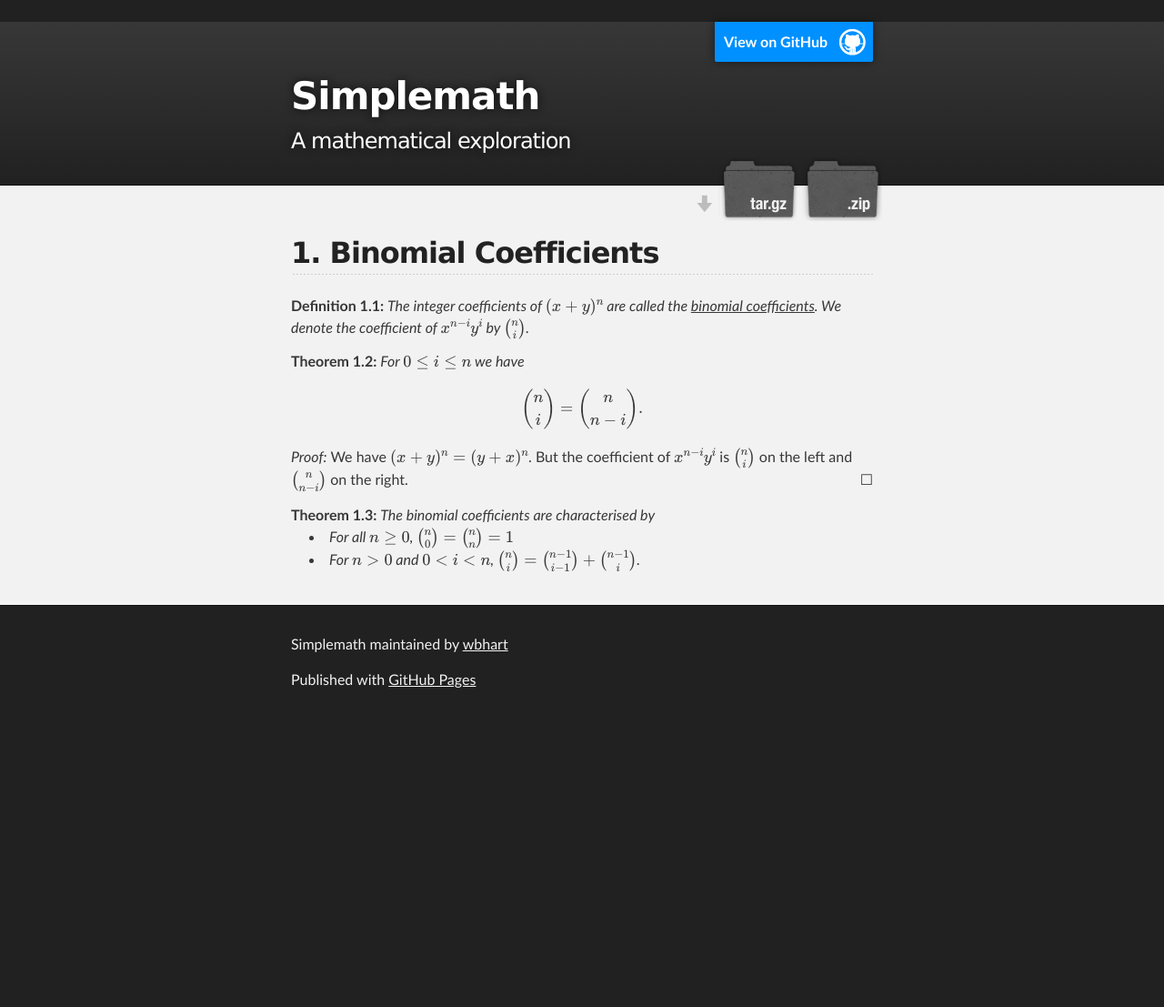
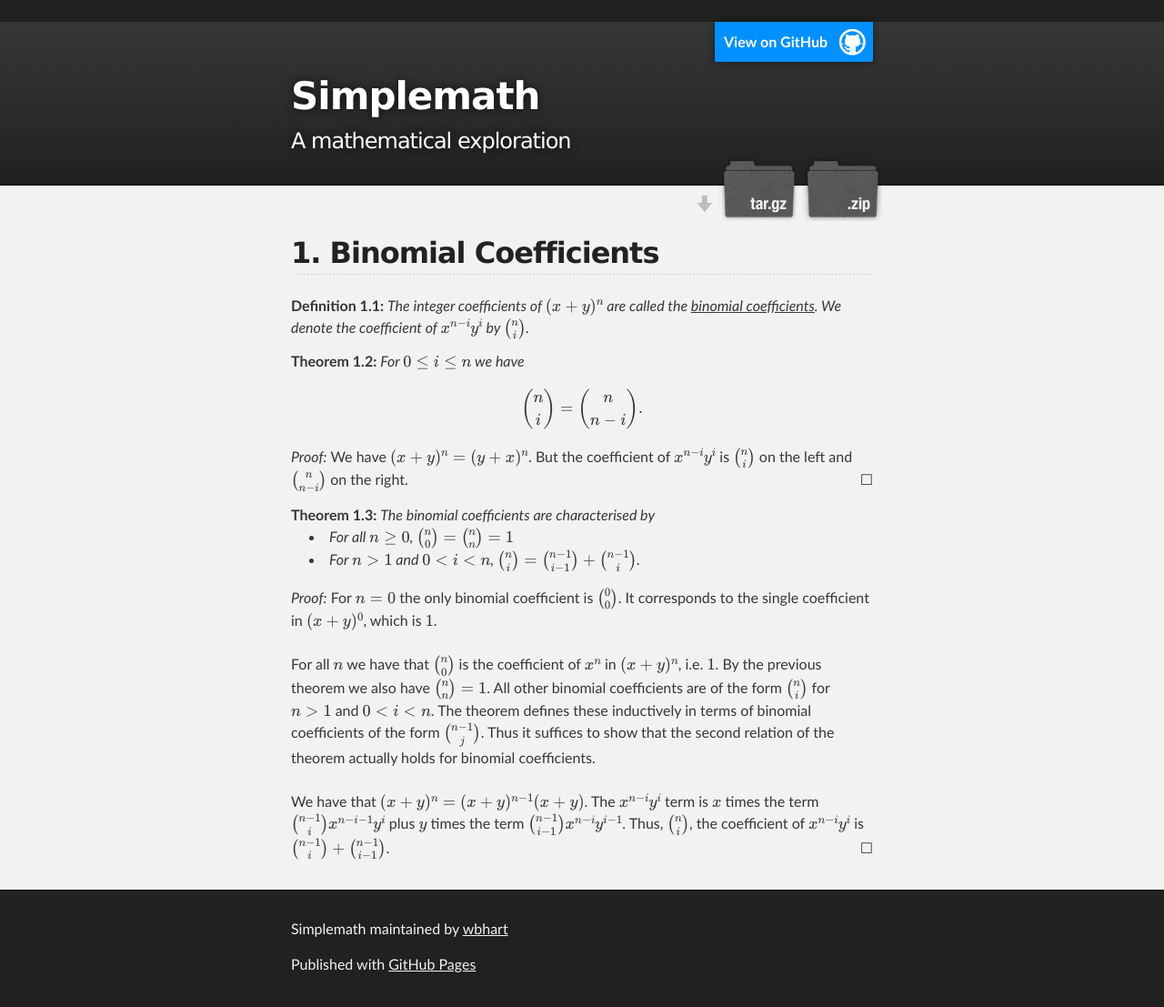
Before and after one commit to wbhart/SimpleMath, a Jekyll site: the page built from binomial.html, in a window 1280 px wide. Shown: the whole page at 91% size. Built offline with Jekyll 4.4.1, drawn with Linux system fonts in a browser that asks for light colours; formulas are drawn with MathJax 3; before the commit the page ends 900 px from its top, so only the background shows below that.

Commit message:
Update binomial.html

```diff
--- a/binomial.html
+++ b/binomial.html
@@ -20,6 +20,19 @@ $\binom{n}{n - i}$ on the right.
 <theorem> The binomial coefficients are characterised by
 <ul>
 <li> For all $n \geq 0$, $\binom{n}{0} = \binom{n}{n} = 1$</li>
-<li> For $n > 0$ and $0 < i < n$, $\binom{n}{i} = \binom{n - 1}{i - 1} + \binom{n - 1}{i}$.</li>
+<li> For $n > 1$ and $0 < i < n$, $\binom{n}{i} = \binom{n - 1}{i - 1} + \binom{n - 1}{i}$.</li>
 </ul>
 </theorem>
+
+<proof> For $n = 0$ the only binomial coefficient is $\binom{0}{0}$. It corresponds to the single coefficient in
+$(x + y)^0$, which is $1$. </br></br>
+
+For all $n$ we have that $\binom{n}{0}$ is the coefficient of $x^n$ in $(x + y)^n$, i.e. $1$. By the previous theorem we
+also have $\binom{n}{n} = 1$. All other binomial coefficients are of the form $\binom{n}{i}$ for $n > 1$ and $0 < i < n$.
+The theorem defines these inductively in terms of binomial coefficients of the form $\binom{n - 1}{j}$. Thus it suffices
+to show that the second relation of the theorem actually holds for binomial coefficients. </br></br>
+
+We have that $(x + y)^n = (x + y)^{n-1}(x + y)$. The $x^{n - i}y^i$ term is $x$ times the term
+$\binom{n - 1}{i}x^{n - i - 1}y^i$ plus $y$ times the term $\binom{n - 1}{i - 1}x^{n - i}y^{i - 1}$. Thus, $\binom{n}{i}$,
+the coefficient of $x^{n - i}{y^i}$ is $\binom{n - 1}{i} + \binom{n - 1}{i - 1}$.
+</proof>
```
